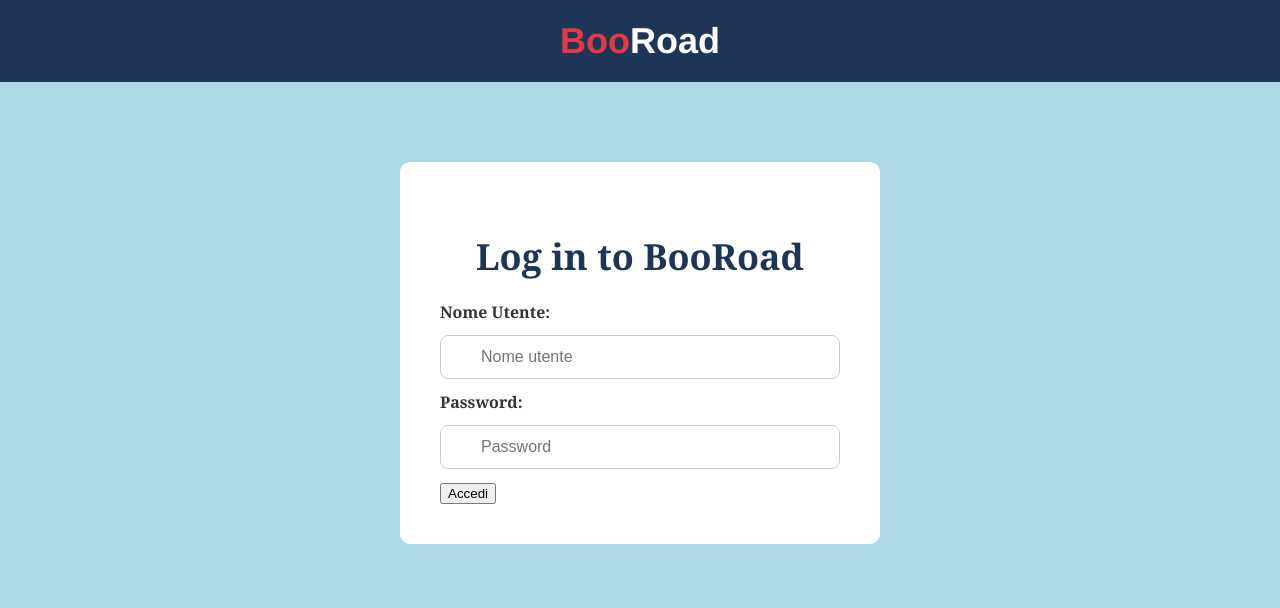
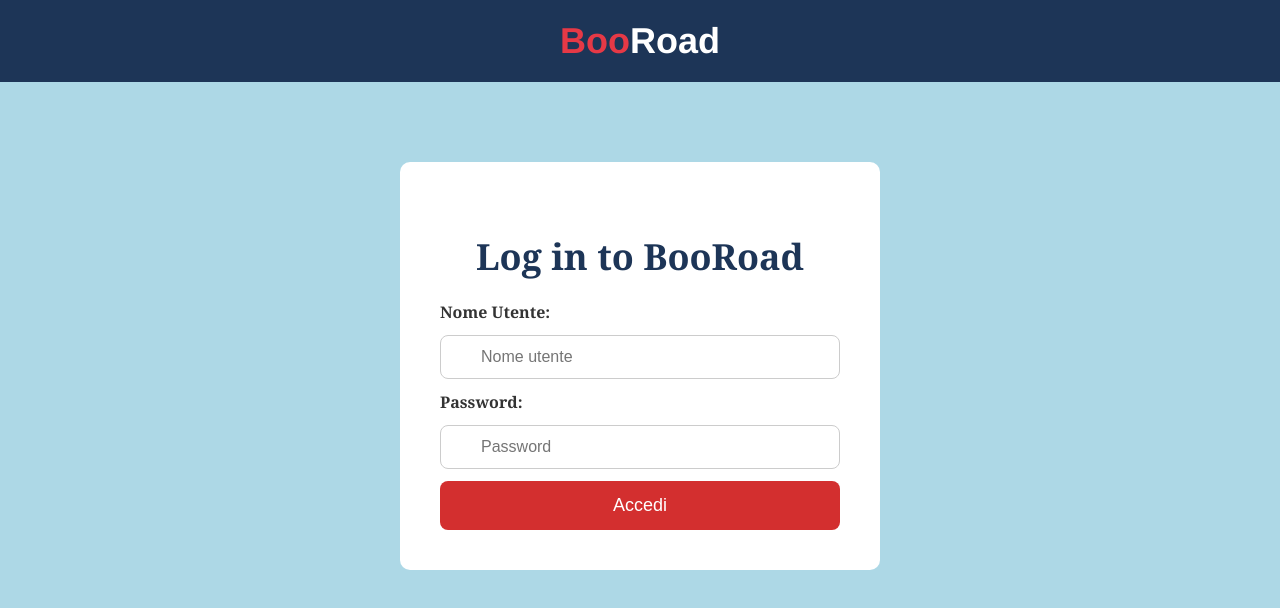
Before and after one commit to graziana-ciccarelli/BooRoad-Group-3, a React (Vite) app: page / in a window 1280 px wide. Shown: the top 608 px of the page. Built offline with nearby package versions, Linux system fonts and the light colour scheme.

Commit message:
fix comments

```diff
--- a/src/index.css
+++ b/src/index.css
@@ -44,13 +44,13 @@ body, html {
     font-family: Georgia, 'Times New Roman', Times, serif;
 }
 
-/ Contenitore icona e campo input /
+ /* Contenitore icona e campo input  */
 .input-container {
     position: relative;
     width: 100%;
 }
 
-/ icone /
+ /* icone  */
 .input-container i {
     position: absolute;
     left: 10px;
@@ -74,7 +74,7 @@ input:focus {
     border-color: #E63946;
 }
 
-/ Bottone invio */
+/* Bottone invio */
 button {
     width: 100%;
     padding: 14px;
```
